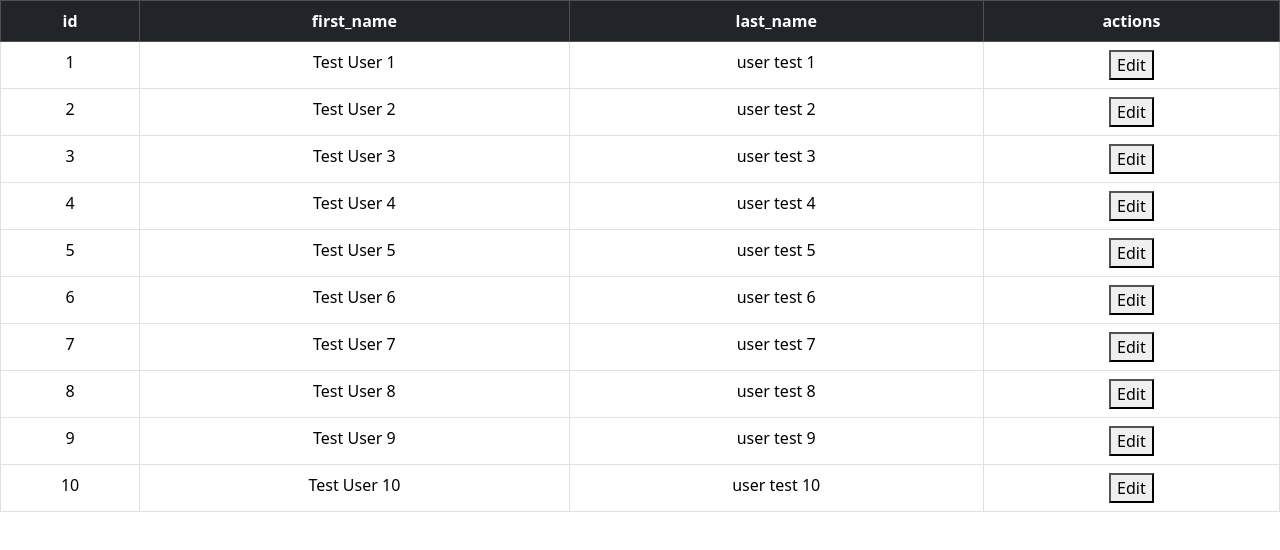
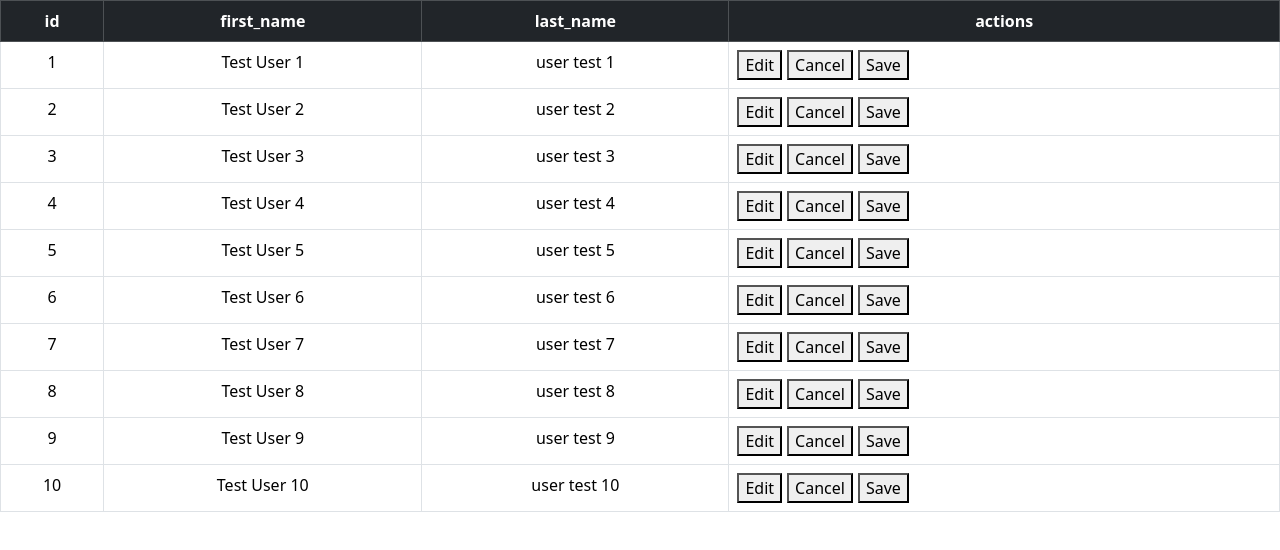
Before and after one commit to jkktaglineinfotech/react-lifecycle-demo, a React (Create React App) app: page / in a window 1280 px wide. Shown: the top 550 px of the page. Built offline with nearby package versions, Linux system fonts and the light colour scheme.

Commit message:
Added Options.

```diff
--- a/src/App.jsx
+++ b/src/App.jsx
@@ -25,6 +25,8 @@ const App = () => {
   let localTableData =
     JSON.parse(localStorage.getItem("tableData")) || defaultDataForTable;
 
+  console.log("localTableData", localTableData);
+
   const tableHeaders = Object.keys(localTableData[0]);
   const editRowRef = useRef([]);
   const editRef = useRef([]);
@@ -48,7 +50,7 @@ const App = () => {
     }
   };
 
-  const addToSaveRefs = (el) => {
+  const addToCancelRefs = (el) => {
     if (el && !saveRef.current.includes(el)) {
       saveRef.current.push(el);
     }
@@ -143,7 +145,13 @@ const App = () => {
       editRowRef.current[currentRefIndex].children[0]
     );
 
-    if (!event.target.value.trim()) return;
+    if (!event.target.value.trim()) {
+      console.log("No Change");
+      editRef.current[currentRefIndex].disabled = false;
+      isRowEditable = false;
+
+      return;
+    }
 
     console.log(
       "editRowRef.current[currentRefIndex]",
@@ -164,20 +172,33 @@ const App = () => {
         : data
     );
 
-    console.log(updatedLocalTableData, "updatedLocalTableData");
+    // console.log(updatedLocalTableData, "updatedLocalTableData");
 
+    //save data in localstorage
     localStorage.setItem("tableData", JSON.stringify(updatedLocalTableData));
     localTableData = JSON.parse(localStorage.getItem("tableData"));
     editableRowIndex = -1;
     editableNameValue = "";
+
     // editableNameValue = target.value;
   };
 
-  const hanleSaveRow = (row, index) => {
-    console.log("Save", editRowRef.current.children[1]);
+  const hanleCancelRow = (row, index) => {
+    if (!editRowRef.current[currentRefIndex].children[0]) return;
+
+    console.log("HandleCancel", editRowRef.current[currentRefIndex]);
+    editRef.current[currentRefIndex].disabled = false;
     isRowEditable = false;
+    editRowRef.current[currentRefIndex].removeChild(
+      editRowRef.current[currentRefIndex].children[0]
+    );
+    editableRowIndex = -1;
+    editableNameValue = "";
   };
 
+  const handleSaveRow = (row, index) => {
+    //
+  };
   console.log(editRowRef, "editRowRef");
   return (
     <div className="App">
@@ -200,7 +221,7 @@ const App = () => {
                 <td ref={addToEditRowRefs}>{row.first_name}</td>
                 <td>{row.last_name}</td>
                 <td>
-                  <div style={{ gap: "2px" }}>
+                  <div style={{ display: "flex", gap: "5px" }}>
                     <button
                       onClick={() => handleEditRow(row, index)}
                       ref={addToEditRefs}
@@ -208,12 +229,16 @@ const App = () => {
                       Edit
                     </button>
 
-                    {/* <button
-                      onClick={() => hanleSaveRow(row, index)}
-                      ref={addToSaveRefs}
+                    <button
+                      onClick={() => hanleCancelRow(row, index)}
+                      ref={addToCancelRefs}
                     >
+                      Cancel
+                    </button>
+
+                    <button onClick={() => handleSaveRow(row, index)}>
                       Save
-                    </button> */}
+                    </button>
                   </div>
                 </td>
               </tr>
```
